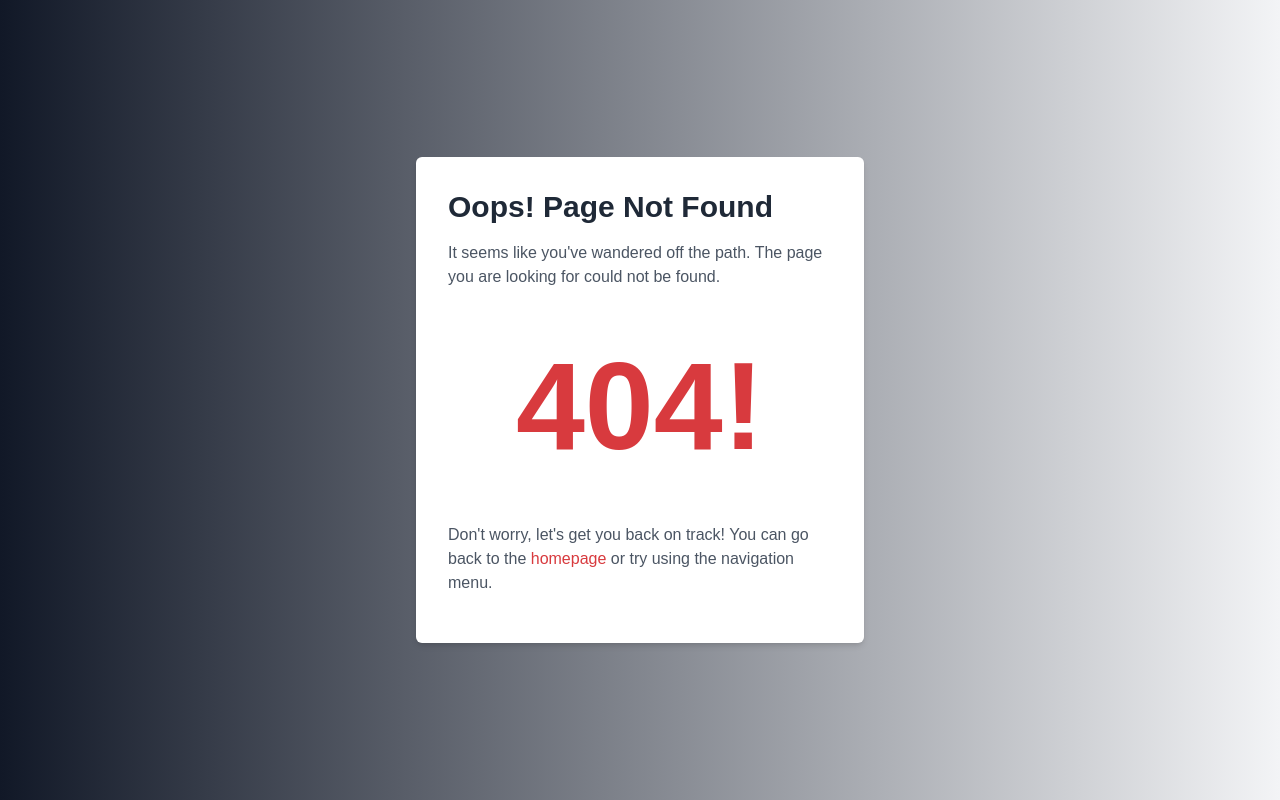
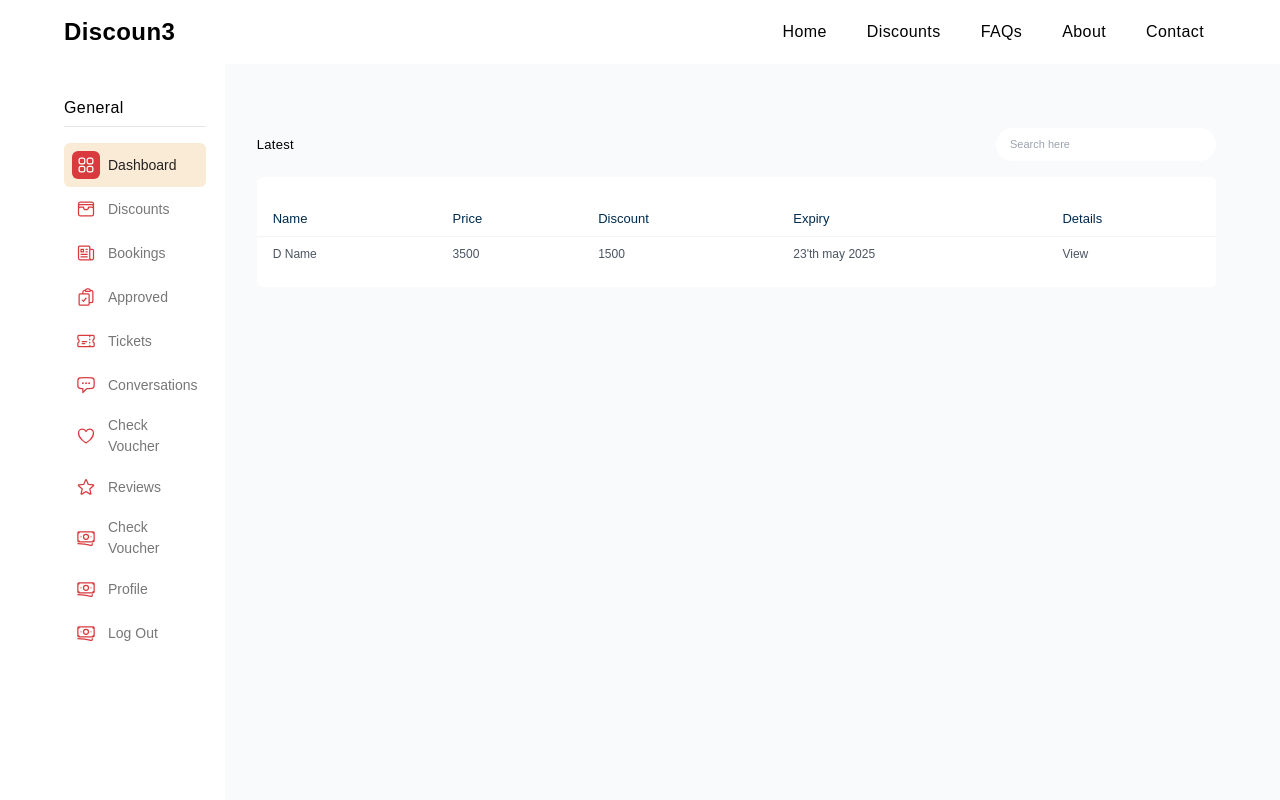
Before and after one commit to Roadpeak/d3-ts, a React (Create React App) app: page /store/1/discounts in a window 1280 px wide. Built offline with nearby package versions, Linux system fonts and the light colour scheme.

Commit message:
ft add seller layout new

```diff
--- a/src/AppRoutes.tsx
+++ b/src/AppRoutes.tsx
@@ -36,6 +36,9 @@ import Users from './components/admin/Users';
 import Tickets from './components/admin/Tickets';
 import Sidenav from './elements/Sidenav';
 import SellerLayout from './elements/SellerLayout';
+import OwnerHome from './components/Owner/OwnerHome';
+import OwnerDiscounts from './components/Owner/OwnerDiscounts';
+import OwnerBookings from './components/Owner/OwnerBookings';
 
 const AppRoutes: React.FC = () => {
   const fakeUserData = {
@@ -74,7 +77,9 @@ const AppRoutes: React.FC = () => {
       <Route path='/accounts/seller/sign-up' element={<SellerSignUp />} />
       <Route path='/accounts/seller/sign-in' element={<SellerSignIn />} />
 
-      <Route path='/store/:id/home' element={<SellerLayout />} />
+      <Route path='/store/:id/home' element={<OwnerHome />} />
+      <Route path='/store/:id/discounts' element={<OwnerDiscounts />} />
+      <Route path='/store/:id/bookings' element={<OwnerBookings />} />
       <Route path='/seller/stores' element={<SellerStores />} />
       <Route path='/seller/stores/:id/appointments' element={<Appointments />} />
       <Route path='/seller/stores/:id' element={<SellerSingleStore />} />
--- /dev/null
+++ b/src/components/Owner/OwnerBookings.tsx
@@ -0,0 +1,43 @@
+import React from 'react'
+import SellerLayout from '../../elements/SellerLayout'
+
+const OwnerBookings = () => {
+  return (
+    <SellerLayout>
+        <div className="flex w-full">
+            <div className="w-full gap-2 flex flex-col py-8">
+                <div className="flex w-full justify-between items-center">
+                    <p className="font-medium text-[13px] text-dark tracking-wide">Latest</p>
+                    <input type="text" placeholder='Search here' className='bg-light w-[220px] focus:border-secondary outline-none text-[11px] rounded-full py-2 px-3.5 ' />
+                </div>
+                <div className="w-full rounded-md mt-2 bg-white overflow-x-auto py-4">
+                    <div className="bg-light w-full rounded-lg">
+                        <table className="table-auto w-full rounded-md">
+                        <thead className=''>
+                            <tr className="bg-light border-b border-gray-100 text-[13px] text-[#002A4D] font-medium">
+                                <th className="px-4 text-start font-normal pb-2 pt-4">Discount name</th>
+                                <th className="px-4 text-start font-normal pb-2 pt-4">User name</th>
+                                <th className="px-4 text-start font-normal pb-2 pt-4">Time</th>
+                                <th className="px-4 text-start font-normal pb-2 pt-4">Status</th>
+                                <th className="px-4 text-start font-normal pb-2 pt-4">Details</th>
+                            </tr>
+                        </thead>
+                        <tbody className='text-gray-600 text-[12.04px] text-[#646882]'>
+                            <tr>
+                                <td className=" px-4 py-2">Phot Studio</td>
+                                <td className=" px-4 py-2">David Otieno</td>
+                                <td className=" px-4 py-2">10AM -12, 4th July 2024</td>
+                                <td className=" px-4 py-2">Approved</td>
+                                <td className=" px-4 py-2">Approve</td>
+                            </tr>
+                        </tbody>
+                    </table>
+                    </div>
+                </div>
+            </div>
+        </div>
+    </SellerLayout>
+  )
+}
+
+export default OwnerBookings
--- /dev/null
+++ b/src/components/Owner/OwnerDiscounts.tsx
@@ -0,0 +1,43 @@
+import React from 'react'
+import SellerLayout from '../../elements/SellerLayout'
+
+const OwnerDiscounts = () => {
+  return (
+    <SellerLayout>
+        <div className="flex w-full">
+            <div className="w-full gap-2 flex flex-col py-8">
+                <div className="flex w-full justify-between items-center">
+                    <p className="font-medium text-[13px] text-dark tracking-wide">Latest</p>
+                    <input type="text" placeholder='Search here' className='bg-light w-[220px] focus:border-secondary outline-none text-[11px] rounded-full py-2 px-3.5 ' />
+                </div>
+                <div className="w-full rounded-md mt-2 bg-white overflow-x-auto py-4">
+                    <div className="bg-light w-full rounded-lg">
+                        <table className="table-auto w-full rounded-md">
+                        <thead className=''>
+                            <tr className="bg-light border-b border-gray-100 text-[13px] text-[#002A4D] font-medium">
+                                <th className="px-4 text-start font-normal pb-2 pt-4">Name</th>
+                                <th className="px-4 text-start font-normal pb-2 pt-4">Price</th>
+                                <th className="px-4 text-start font-normal pb-2 pt-4">Discount</th>
+                                <th className="px-4 text-start font-normal pb-2 pt-4">Expiry</th>
+                                <th className="px-4 text-start font-normal pb-2 pt-4">Details</th>
+                            </tr>
+                        </thead>
+                        <tbody className='text-gray-600 text-[12.04px] text-[#646882]'>
+                            <tr>
+                                <td className=" px-4 py-2">D Name</td>
+                                <td className=" px-4 py-2">3500</td>
+                                <td className=" px-4 py-2">1500</td>
+                                <td className=" px-4 py-2">23'th may 2025</td>
+                                <td className=" px-4 py-2">View</td>
+                            </tr>
+                        </tbody>
+                    </table>
+                    </div>
+                </div>
+            </div>
+        </div>
+    </SellerLayout>
+  )
+}
+
+export default OwnerDiscounts
--- /dev/null
+++ b/src/components/Owner/OwnerHome.tsx
@@ -0,0 +1,13 @@
+import React from 'react'
+import SellerLayout from '../../elements/SellerLayout'
+import Dashboard from '../../elements/Dashboard'
+
+const OwnerHome = () => {
+  return (
+    <SellerLayout>
+        <Dashboard />
+    </SellerLayout>
+  )
+}
+
+export default OwnerHome
--- a/src/elements/SellerLayout.tsx
+++ b/src/elements/SellerLayout.tsx
@@ -1,20 +1,23 @@
-import React from 'react'
-import Topmenu from './Topmenu'
-import Sidenav from './Sidenav'
-import Dashboard from './Dashboard'
+import React, { ReactNode } from 'react';
+import Topmenu from './Topmenu';
+import Sidenav from './Sidenav';
 
-const SellerLayout = () => {
+type SellerLayoutProps = {
+  children: ReactNode;
+};
+
+const SellerLayout = ({ children }: SellerLayoutProps) => {
   return (
     <div>
-        <Topmenu />
-        <div className="flex">
-            <Sidenav />
-            <div className="flex py-8 pl-8 pr-[5%] h-[92vh] overflow-y-auto w-full ">
-                <Dashboard />
-            </div>
+      <Topmenu />
+      <div className="flex">
+        <Sidenav />
+        <div className="flex py-8 pl-8 pr-[5%] h-[92vh] overflow-y-auto w-full ">
+          {children}
         </div>
+      </div>
     </div>
-  )
-}
+  );
+};
 
-export default SellerLayout
+export default SellerLayout;
--- a/src/elements/Sidenav.tsx
+++ b/src/elements/Sidenav.tsx
@@ -1,6 +1,8 @@
 import React from 'react'
+import { useParams } from 'react-router-dom'
 
 const Sidenav:React.FC = () => {
+    const {id} = useParams();
   return (
      <div className='w-[15%] md:w-[20%] bg-[#fff] flex flex-col pl-[2%] md:pl-[5%] h-[92vh] py-3 md:py-8 pr-[1.5%]'>
         <p className="font-medium border-b hidden md:block tracking-wide pb-1.5">General</p>
@@ -12,7 +14,7 @@ const Sidenav:React.FC = () => {
             </span>
             <span className='hidden md:flex text-[#242220] text-[14px]'>Dashboard</span>
         </a>
-        <a href='/deposit' className="flex items-center gap-2 p-2 rounded-md hover:bg-[#F9EBD6] group">
+        <a href={`/store/${id}/discounts`} className="flex items-center gap-2 p-2 rounded-md hover:bg-[#F9EBD6] group">
             <span className="bg-white p-1 rounded-md text-primary group-hover:bg-primary group-hover:text-white">
                 <svg xmlns="http://www.w3.org/2000/svg" fill="none" viewBox="0 0 24 24" strokeWidth={1.5} stroke="currentColor" className="w-5 h-5">
                     <path strokeLinecap="round" strokeLinejoin="round" d="M21 12a2.25 2.25 0 0 0-2.25-2.25H15a3 3 0 1 1-6 0H5.25A2.25 2.25 0 0 0 3 12m18 0v6a2.25 2.25 0 0 1-2.25 2.25H5.25A2.25 2.25 0 0 1 3 18v-6m18 0V9M3 12V9m18 0a2.25 2.25 0 0 0-2.25-2.25H5.25A2.25 2.25 0 0 0 3 9m18 0V6a2.25 2.25 0 0 0-2.25-2.25H5.25A2.25 2.25 0 0 0 3 6v3" />
@@ -20,7 +22,7 @@ const Sidenav:React.FC = () => {
             </span>
             <span className='hidden md:flex text-[#777777] text-[14px] group group-hover:text-[#242220]'>Discounts</span>
         </a>
-        <a href='/orders' className="flex items-center gap-2 p-2 rounded-md hover:bg-[#F9EBD6] group">
+        <a href={`/store/${id}/bookings`}  className="flex items-center gap-2 p-2 rounded-md hover:bg-[#F9EBD6] group">
             <span className="bg-white p-1 rounded-md text-primary group-hover:bg-primary group-hover:text-white">
                 <svg xmlns="http://www.w3.org/2000/svg" fill="none" viewBox="0 0 24 24" strokeWidth={1.5} stroke="currentColor" className="w-5 h-5">
                     <path strokeLinecap="round" strokeLinejoin="round" d="M12 7.5h1.5m-1.5 3h1.5m-7.5 3h7.5m-7.5 3h7.5m3-9h3.375c.621 0 1.125.504 1.125 1.125V18a2.25 2.25 0 0 1-2.25 2.25M16.5 7.5V18a2.25 2.25 0 0 0 2.25 2.25M16.5 7.5V4.875c0-.621-.504-1.125-1.125-1.125H4.125C3.504 3.75 3 4.254 3 4.875V18a2.25 2.25 0 0 0 2.25 2.25h13.5M6 7.5h3v3H6v-3Z" />
```
